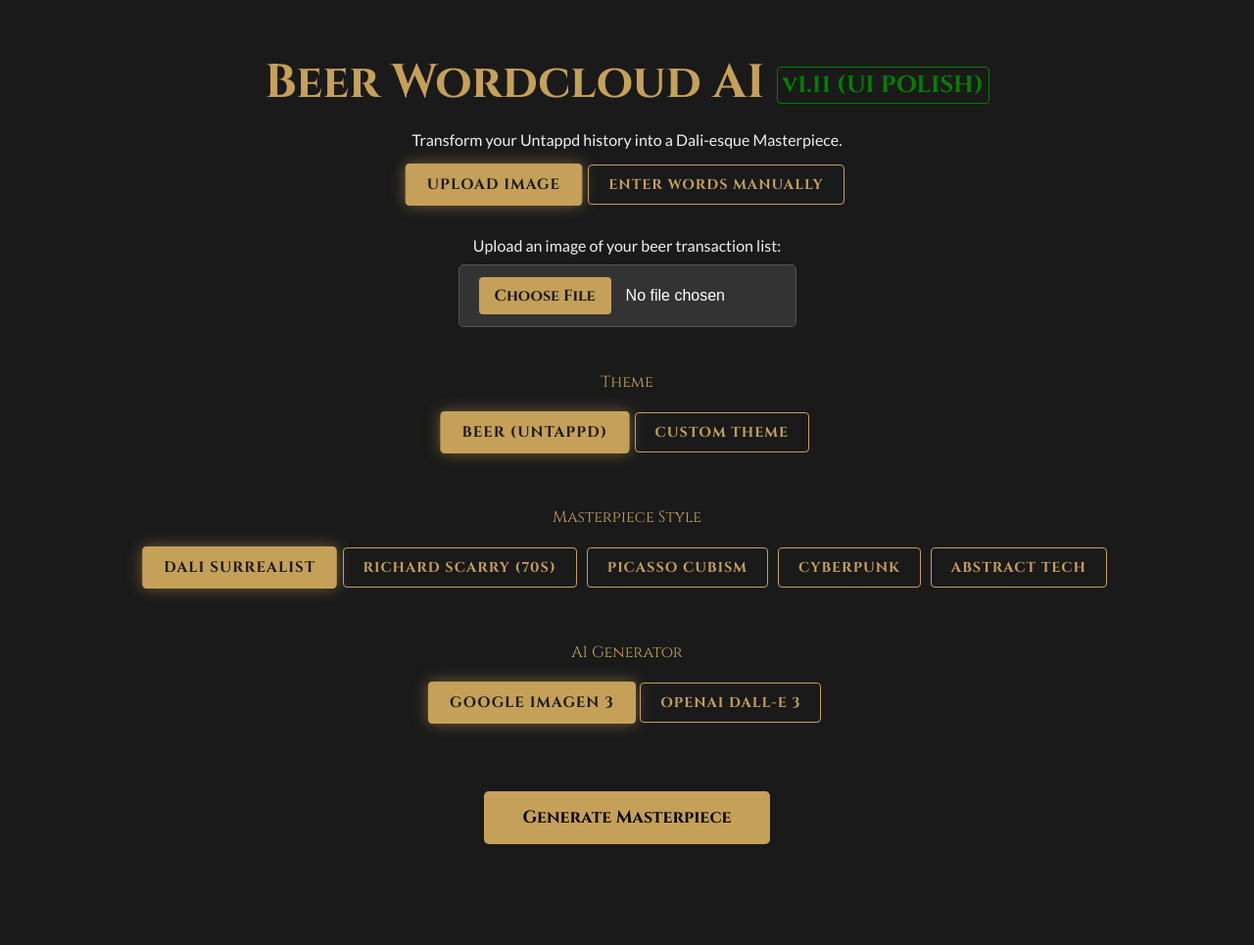
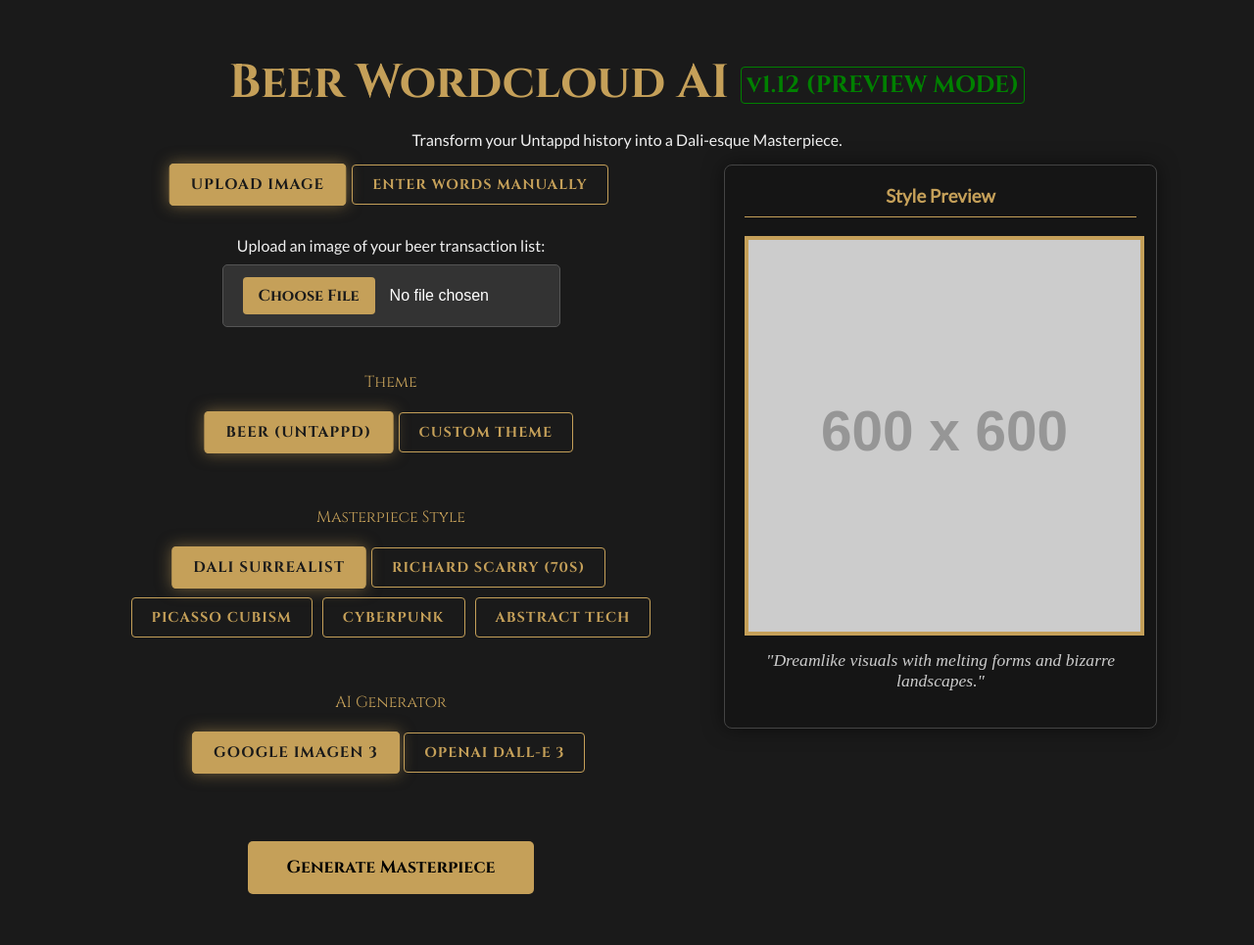
Before and after one commit to cshoesmith/Wordcloud_AI, a FastAPI app: page / in a window 1280 px wide. Shown: the whole page at 98% size. Before the commit the page ends 862 px from the top, so only its background shows below. Run offline with FastAPI, Linux system fonts and the light colour scheme; the visitor is signed in with stand-in values (Sample User, id 1); grey boxes labelled with a size stand in for pictures from a placeholder-image service; some libraries are stand-ins or nearby versions.

Commit message:
UI: Add Style Preview column with live updates. Bump v1.12

```diff
--- a/static/script.js
+++ b/static/script.js
@@ -46,8 +46,46 @@
     }
 });
 
-// 3. Setup Style Switcher
-setupXorGroup('style-group', 'style-value', null);
+// Style Preview Data
+const styleDetails = {
+    'dali': {
+        img: 'https://placehold.co/600x600/222/d4af37?text=Dali+Surrealist+Sample',
+        desc: '"Dreamlike visuals with melting forms and bizarre landscapes."'
+    },
+    'scarry': {
+        img: 'https://placehold.co/600x600/222/d4af37?text=Richard+Scarry+Sample',
+        desc: '"Busy, colorful, detailed 1970s illustration style."'
+    },
+    'picasso': {
+        img: 'https://placehold.co/600x600/222/d4af37?text=Picasso+Cubism+Sample',
+        desc: '"Geometric shapes, fragmented perspectives, and abstract forms."'
+    },
+    'cyberpunk': {
+        img: 'https://placehold.co/600x600/222/d4af37?text=Cyberpunk+Sample',
+        desc: '"Neon lights, high-tech low-life, futuristic cityscapes."'
+    },
+    'technology': {
+        img: 'https://placehold.co/600x600/222/d4af37?text=Abstract+Tech+Sample',
+        desc: '"Clean lines, circuit board patterns, and modern digital aesthetics."'
+    }
+};
+
+// 3. Setup Style Switcher with Preview Update
+setupXorGroup('style-group', 'style-value', (styleKey) => {
+    const info = styleDetails[styleKey];
+    if (info) {
+        const img = document.getElementById('style-preview-img');
+        const desc = document.getElementById('style-description');
+
+        // Simple fade effect
+        img.style.opacity = '0.5';
+        setTimeout(() => {
+            img.src = info.img;
+            desc.textContent = info.desc;
+            img.onload = () => { img.style.opacity = '1'; };
+        }, 150);
+    }
+});
 
 // 4. Setup Model Switcher
 setupXorGroup('model-group', 'model-value', null);
--- a/static/style.css
+++ b/static/style.css
@@ -221,3 +221,63 @@
     color: #000;
     box-shadow: 0 0 20px rgba(197, 160, 89, 0.4);
 }
+
+/* Layout - Controls vs Preview */
+.selection-layout {
+    display: flex;
+    flex-direction: row;
+    gap: 40px;
+    align-items: flex-start;
+    justify-content: center;
+    max-width: 1200px;
+    margin: 0 auto;
+}
+
+.controls-column {
+    flex: 1;
+    max-width: 600px;
+}
+
+.preview-column {
+    flex: 0 0 400px; /* Fixed width for preview */
+    background: rgba(20, 20, 20, 0.8);
+    padding: 20px;
+    border: 1px solid #444;
+    border-radius: 8px;
+    box-shadow: 0 0 20px rgba(0,0,0,0.5);
+    text-align: center;
+    position: sticky;
+    top: 20px; /* Stick to top while scrolling form */
+}
+
+.preview-frame {
+    width: 100%;
+    aspect-ratio: 1 / 1;
+    background: #000;
+    border: 4px solid var(--gold);
+    overflow: hidden;
+    position: relative;
+    box-shadow: inset 0 0 20px rgba(0,0,0,0.8);
+}
+
+.preview-frame img {
+    width: 100%;
+    height: 100%;
+    object-fit: cover;
+    transition: opacity 0.3s ease;
+}
+
+/* Responsive */
+@media (max-width: 900px) {
+    .selection-layout {
+        flex-direction: column;
+        align-items: center;
+    }
+
+    .preview-column {
+        width: 100%;
+        max-width: 400px;
+        margin-top: 30px;
+        position: static;
+    }
+}
--- a/templates/index.html
+++ b/templates/index.html
@@ -10,13 +10,16 @@
 <body>
     <div class="container">
         <header>
-            <h1>Beer Wordcloud AI <span style="font-size: 0.5em; color: green; vertical-align: middle; border: 1px solid green; padding: 2px 5px; border-radius: 4px;">v1.11 (UI POLISH)</span></h1>
+            <h1>Beer Wordcloud AI <span style="font-size: 0.5em; color: green; vertical-align: middle; border: 1px solid green; padding: 2px 5px; border-radius: 4px;">v1.12 (PREVIEW MODE)</span></h1>
             <p>Transform your Untappd history into a Dali-esque Masterpiece.</p>
         </header>
 
         <section id="input-section">
 
             <!-- Input Mode Selector (XOR) -->
+            <div class="selection-layout">
+                <!-- LEFT COLUMN: CONTROLS -->
+                <div class="controls-column">
                     <div class="xor-group" id="input-mode-group">
                         <button type="button" class="xor-btn selected" data-value="upload">Upload Image</button>
                         <button type="button" class="xor-btn" data-value="manual">Enter Words Manually</button>
@@ -71,6 +74,19 @@
 
                         <button id="generate-btn" style="margin-top: 30px; font-size: 1.1rem; padding: 15px 40px;">Generate Masterpiece</button>
                     </div>
+                </div>
+
+                <!-- RIGHT COLUMN: PREVIEW -->
+                <div class="preview-column">
+                    <h3 style="margin-top: 0; color: var(--gold); border-bottom: 1px solid var(--gold); padding-bottom: 10px;">Style Preview</h3>
+                    <div class="preview-frame">
+                        <img id="style-preview-img" src="https://placehold.co/600x600/111/d4af37?text=Dali+Surrealist" alt="Style Preview">
+                    </div>
+                    <p id="style-description" style="margin-top: 15px; font-style: italic; color: #ccc; font-family: serif; font-size: 1.1em;">
+                        "Dreamlike visuals with melting forms and bizarre landscapes."
+                    </p>
+                </div>
+            </div>
         </section>
 
         <section id="progress-section" class="hidden">
```
Lines whose indentation alone changed are shown as unchanged.
